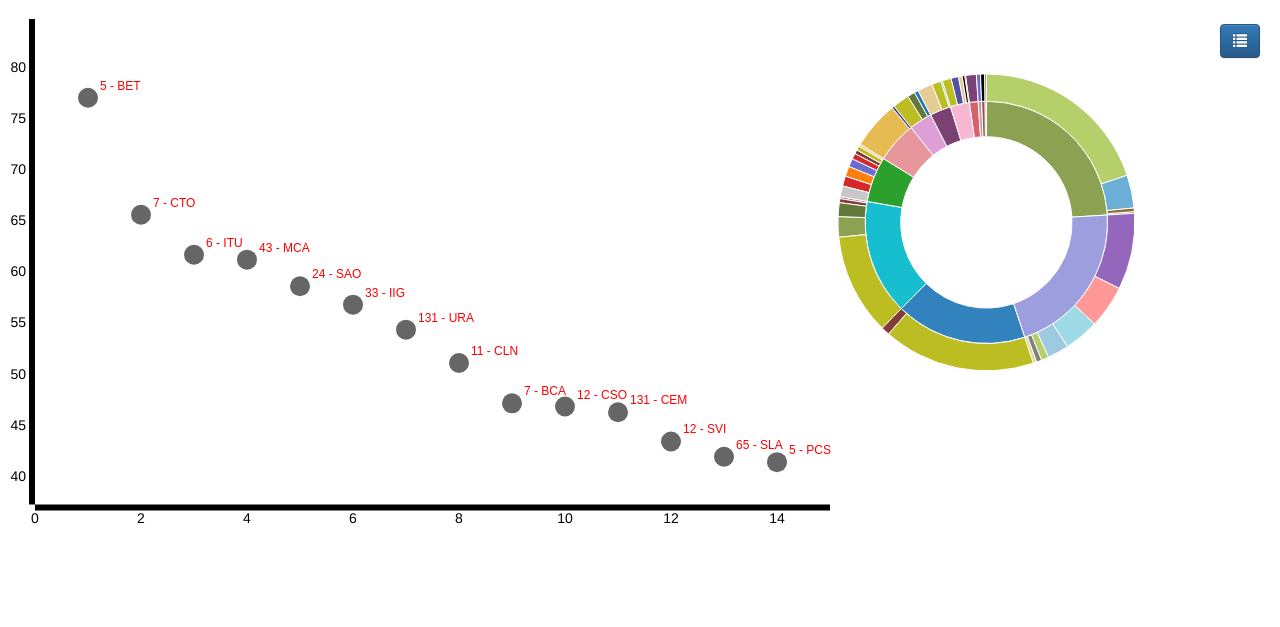
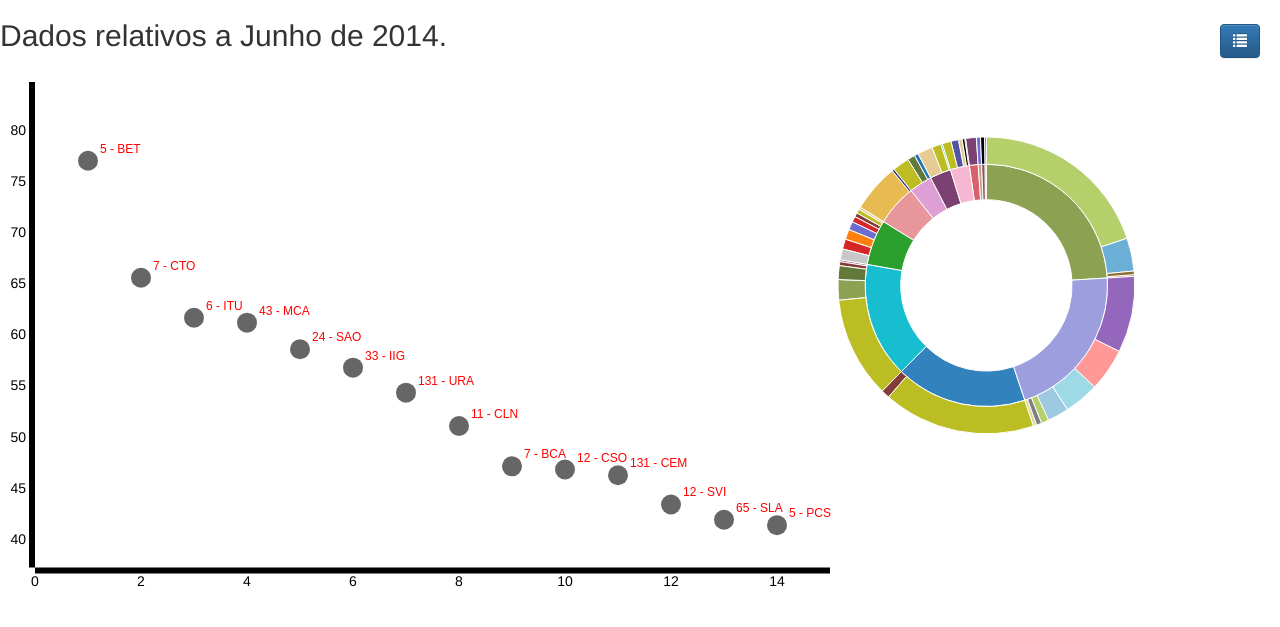
Before and after one commit to mmiguelcj/tpvd, a PHP site: page / in a window 1280 px wide. Shown: the part 51-678 px from the top of the page. Run offline with PHP 8.4, Linux system fonts and the light colour scheme.

Commit message:
Update index.php

```diff
--- a/index.php
+++ b/index.php
@@ -9,6 +9,7 @@
 
 
 <title>TP Final de Visualização de Dados</title>
+<h2> Dados relativos a Junho de 2014.</h2>
 
 <link rel="stylesheet" href="css/visualizacao.css">
 <link rel="stylesheet" type="text/css" href="css/sunburst.css" />
```
